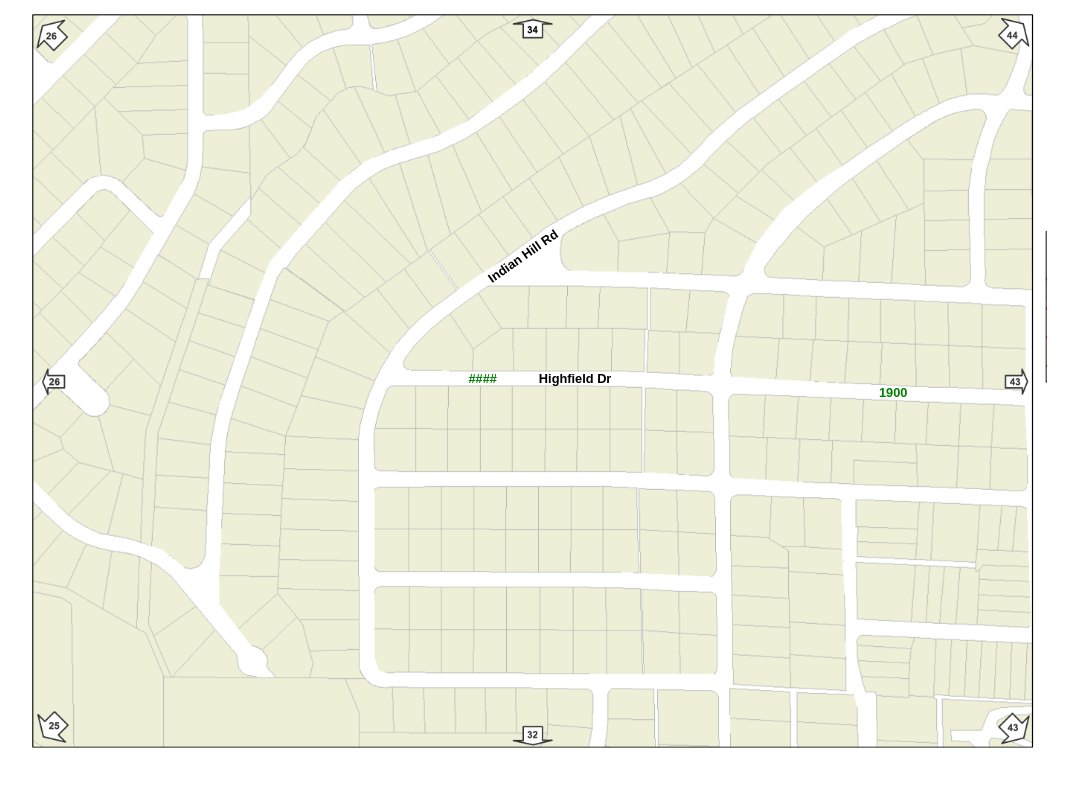
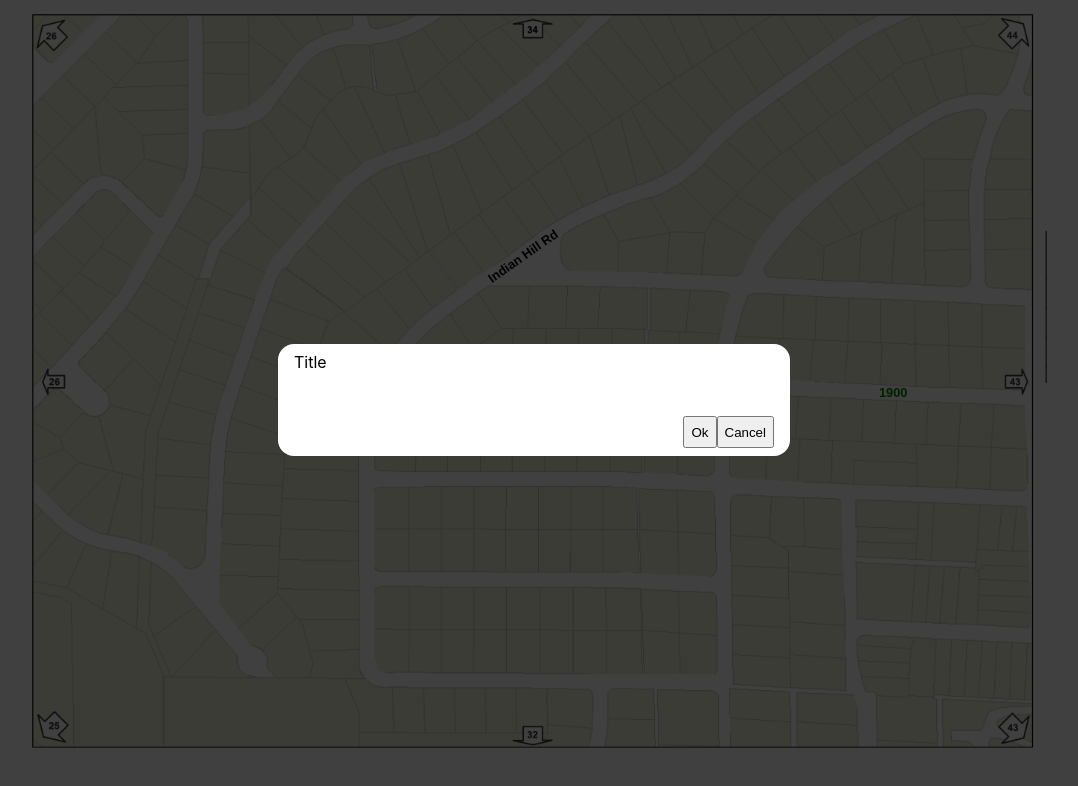
Before and after one commit to CircleMSolutions/map-test, a React (Create React App) app: page / in a window 1280 px wide. Both pictures are taken after a click on the element "####". Shown: the top 786 px of the page, without its empty margins (106-1184 px from the left). Built offline with nearby package versions, Linux system fonts and the light colour scheme.

Commit message:
Start of dialog modal

```diff
--- a/public/index.html
+++ b/public/index.html
@@ -28,8 +28,8 @@
   </head>
   <body>
     <noscript>You need to enable JavaScript to run this app.</noscript>
+    <div id="dialog-portal"></div>
     <div id="root"></div>
-    <div id="dialog-portal"></div>
     <!--
       This HTML file is a template.
       If you open it directly in the browser, you will see an empty page.
--- /dev/null
+++ b/src/components/Dialog.module.css
@@ -0,0 +1,35 @@
+.dialog {
+  width: 40%;
+  background-color: white;
+  border-radius: 1rem;
+  z-index: 15;
+}
+
+.dialog-container {
+  position: fixed;
+  display: flex;
+  justify-content: center;
+  align-items: center;
+  top: 0;
+  left: 0;
+  width: 100%;
+  height: 100vh;
+  background: rgba(0, 0, 0, 0.75);
+  z-index: 10;
+}
+
+.dialog-header {
+    height: 2rem;
+    padding: 0.5rem 1rem;
+}
+
+.dialog-body {
+    padding: 0.5rem 1rem;
+}
+
+.dialog-action {
+    display: flex;
+    justify-content: flex-end;
+    height: 2rem;
+    padding: 0.5rem 1rem;
+}
--- /dev/null
+++ b/src/components/Dialog.tsx
@@ -0,0 +1,29 @@
+import { createPortal } from "react-dom"
+import styles from "./Dialog.module.css"
+
+interface Props {
+    onCancel: () => void
+    id?: number
+}
+
+const Dialog: React.FC<Props> = (props) => {
+    const portal = document.getElementById('dialog-portal')
+    if (!portal) return <></>
+    return createPortal(
+        <div onClick={props.onCancel} className={styles["dialog-container"]}>
+            <div onClick={(e) => {e.stopPropagation()}} className={styles.dialog}>
+                <div className={styles["dialog-header"]}>Title</div>
+                <div className={styles["dialog-body"]}>                {props.id}
+</div>
+                <div className={styles["dialog-action"]}>
+                <button type="button" onClick={() => {console.log("sasd")}}>Ok</button>
+                <button type="button" onClick={props.onCancel}>Cancel</button>
+                </div>
+
+                </div>
+        </div>,
+        portal
+    )
+}
+
+export default Dialog
--- a/src/components/Map.tsx
+++ b/src/components/Map.tsx
@@ -1,10 +1,11 @@
 import { useEffect, useState } from "react";
 import map from "../assets/map.png";
-import { useResizeDetector } from 'react-resize-detector';
+import { useResizeDetector } from "react-resize-detector";
 import { Hyrdant } from "../models/hydrants";
-import { getCoordinates } from "../coordinates"
-import { DUMMY_STREETS } from "../models/streets"
-import { DUMMY_BLOCKS } from "../models/blocks"
+import { getCoordinates } from "../coordinates";
+import { DUMMY_STREETS } from "../models/streets";
+import { DUMMY_BLOCKS } from "../models/blocks";
+import Dialog from "./Dialog";
 
 interface Props {}
 
@@ -13,6 +14,7 @@
   const [zoom, setZoom] = useState(false);
   const [scroll, setScroll] = useState({ x: 0, y: 0 });
   const [pins, setPins] = useState<Hyrdant[]>([]);
+  const [showDialog, setShowDialog] = useState<boolean>(false);
 
   const imageClickHandler = (e: any) => {
     const { x, y } = getCoordinates(e);
@@ -36,27 +38,28 @@
 
   const clearPinHandler = (id: number, e: any) => {
     if (e.metaKey) {
-    const tempPins = pins.filter(pin => pin.id !== id)
-    setPins(tempPins)
+      const tempPins = pins.filter((pin) => pin.id !== id);
+      setPins(tempPins);
     }
-  }
+  };
 
   const blockClickHandler = (id: number) => {
-    console.log(id)
-  }
+    setShowDialog(true)
+  };
 
   useEffect(() => {
     window.scroll(scroll.x, scroll.y);
-    window.addEventListener('resize', () => {})
-    return () => window.removeEventListener('resize', () => {})
+    window.addEventListener("resize", () => {});
+    return () => window.removeEventListener("resize", () => {});
   }, [scroll]);
 
   return (
+    <>
       <div style={{ position: "relative", height: zoom ? "auto" : "95vh" }}>
         {pins.map((pin) => {
           const top = pin.y * height!;
           const left = pin.x * width! + ref.current?.offsetLeft;
-        console.log(pin.x, pin.y)
+          console.log(pin.x, pin.y);
           return (
             <div
               key={pin.id}
@@ -69,7 +72,7 @@
                 width: "14px",
                 borderRadius: "7px",
                 background: "red",
-              transform: 'translateX(-7px) translateY(-7px)'
+                transform: "translateX(-7px) translateY(-7px)",
               }}
             ></div>
           );
@@ -77,37 +80,45 @@
         {DUMMY_STREETS.map((label) => {
           const top = label.y * height!;
           const left = label.x * width! + ref.current?.offsetLeft;
-        return <div
+          return (
+            <div
               key={label.id}
               style={{
-            fontSize: zoom ? '1.2rem' : '0.8rem',
-            fontWeight: 'bold',
-            fontFamily: 'sans-serif',
-            position: 'absolute',
+                fontSize: zoom ? "1.2rem" : "0.8rem",
+                fontWeight: "bold",
+                fontFamily: "sans-serif",
+                position: "absolute",
                 top,
                 left,
                 transform: `translate(-50%, -50%) rotate(${label.rotation})`,
               }}
-        >{label.text}</div>
+            >
+              {label.text}
+            </div>
+          );
         })}
         {DUMMY_BLOCKS.map((block) => {
           const top = block.y * height!;
           const left = block.x * width! + ref.current?.offsetLeft;
-        return <div
+          return (
+            <div
               key={block.id}
               style={{
-            fontSize: zoom ? '1.2rem' : '0.8rem',
-            fontWeight: 'bold',
-            fontFamily: 'sans-serif',
-            position: 'absolute',
+                fontSize: zoom ? "1.2rem" : "0.8rem",
+                fontWeight: "bold",
+                fontFamily: "sans-serif",
+                position: "absolute",
                 color: "green",
                 top,
                 left,
                 transform: `translate(-50%, -50%) rotate(${block.rotation})`,
-            cursor: 'pointer'
+                cursor: "pointer",
               }}
               onClick={blockClickHandler.bind(null, block.id)}
-        >{block.text}</div>
+            >
+              {block.text}
+            </div>
+          );
         })}
         <img
           style={{ maxHeight: "100%" }}
@@ -117,6 +128,8 @@
           alt=""
         />
       </div>
+      {showDialog && <Dialog onCancel={() => setShowDialog(false)} />}
+    </>
   );
 };
 
```
Lines whose indentation alone changed are shown as unchanged.
